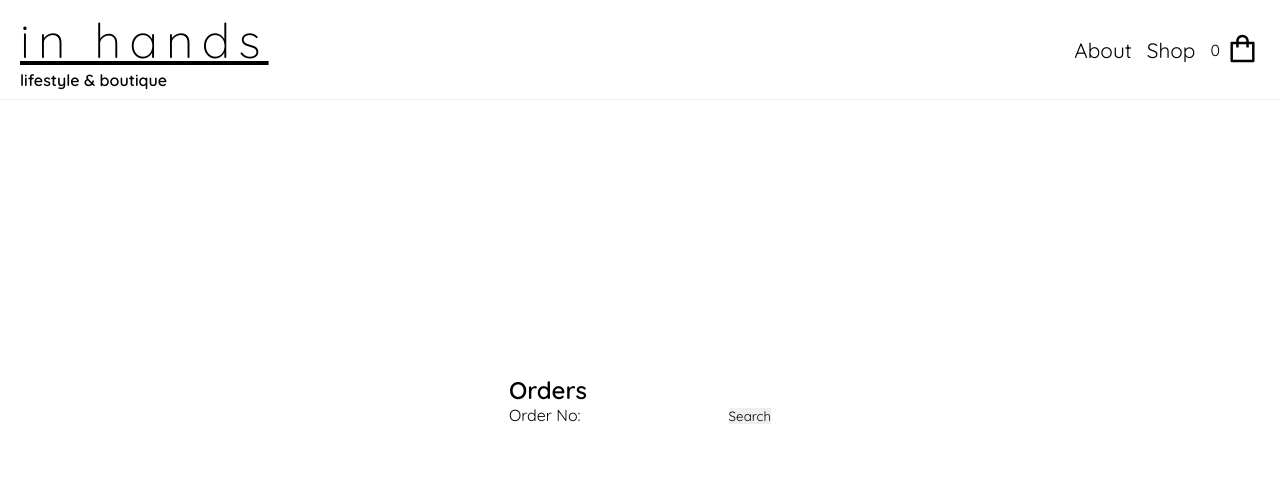
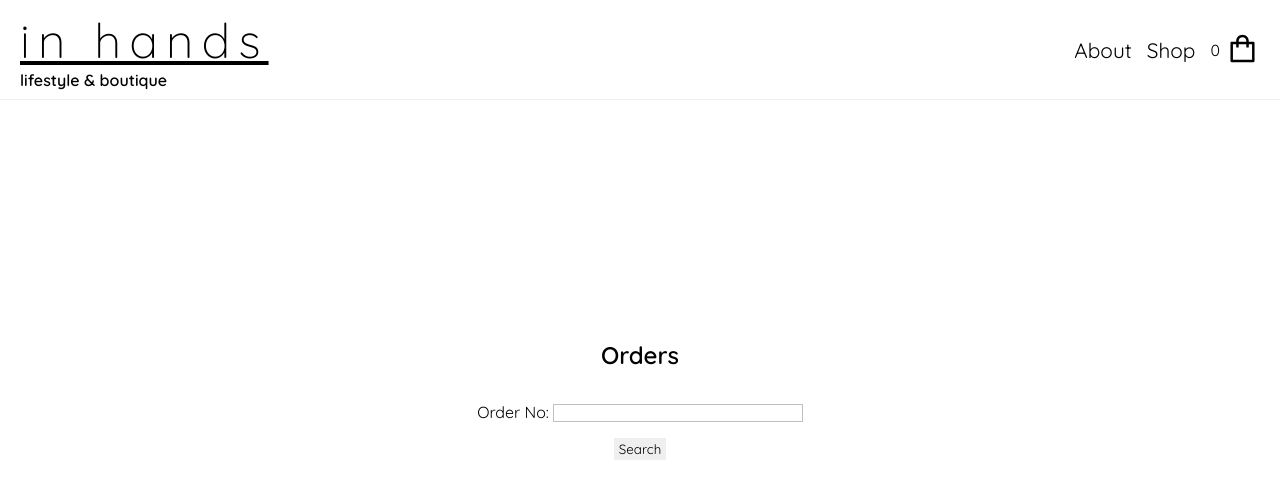
Before and after one commit to Stillwell-C/shoppingCart, a React (Create React App) app: page /orders in a window 1280 px wide. Shown: the top 498 px of the page. Built offline with nearby package versions, Linux system fonts and the light colour scheme.

Commit message:
Add classes for styles

```diff
--- a/src/components/Orders.tsx
+++ b/src/components/Orders.tsx
@@ -10,9 +10,7 @@ const Orders = () => {
 
   const errorMsgRef = useRef<HTMLDivElement>(null);
 
-  const [getOrder, { loading, error, data }] = useLazyQuery(GET_ORDER, {
-    variables: { orderID },
-  });
+  const [getOrder, { loading, error, data }] = useLazyQuery(GET_ORDER);
 
   const handleSubmit = (e: React.FormEvent<HTMLFormElement>) => {
     e.preventDefault();
@@ -21,7 +19,9 @@ const Orders = () => {
       setErrorMsg("Please input your Order No.");
       return;
     }
-    getOrder();
+    getOrder({
+      variables: { orderID },
+    });
   };
 
   useEffect(() => {
@@ -30,17 +30,20 @@ const Orders = () => {
   }, [data, error]);
 
   return (
-    <div>
+    <div className='orders-container'>
       <h2>Orders</h2>
-      <form onSubmit={handleSubmit}>
+      <form className='orders-form' onSubmit={handleSubmit}>
         {(error || errorMsg) && (
           <div ref={errorMsgRef}>
             {errorMsg && <p>{errorMsg}</p>}
             {error && <p>{error.message}</p>}
           </div>
         )}
-        <label>Order No:</label>
+
+        <label htmlFor='orderNo'>
+          Order No:
           <input
+            id='orderNo'
             type='text'
             name='orderNo'
             autoComplete='off'
@@ -49,7 +52,10 @@ const Orders = () => {
             maxLength={150}
             required
           />
+        </label>
+        <div>
           <button type='submit'>Search</button>
+        </div>
         {loading && <BarLoader height={6} />}
         {!loading && data?.order && <OrderDisplay order={data.order} />}
       </form>
```
Lines whose indentation alone changed are shown as unchanged.
